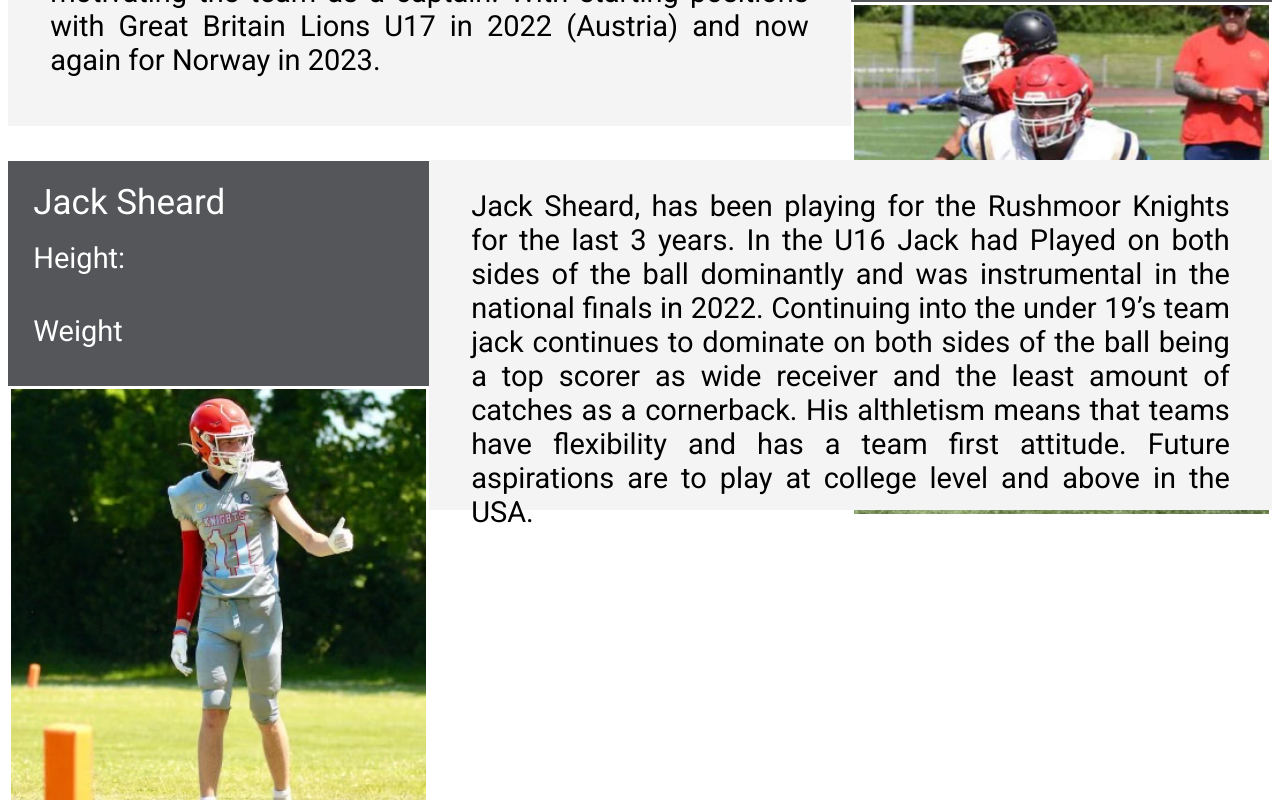
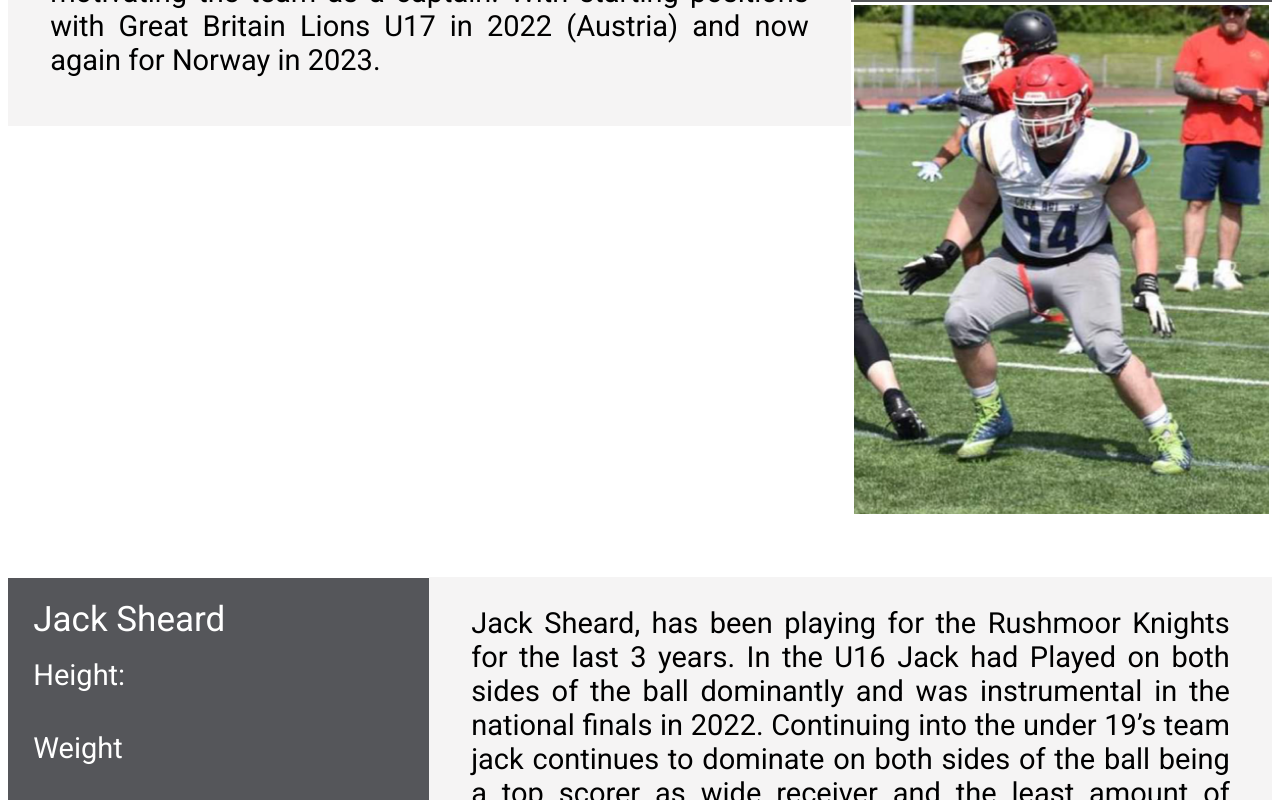
Before and after one commit to Muhammad-Huzaifa15180/Demo-app, a React (Vite) app: page / in a window 1280 px wide. Shown: the part 5020-5820 px from the top of the page. Built offline with nearby package versions, Linux system fonts and the light colour scheme.

Commit message:
changed classname

```diff
--- a/src/pages/Home/feature/index.tsx
+++ b/src/pages/Home/feature/index.tsx
@@ -45,7 +45,7 @@ const Featured = () => {
 
 
             </div>
-            <div className="flex-feature">
+            <div className="flex3-feature">
                 <div className="col-content">
                     <div className="col">
                         <h3>Jack Sheard</h3>
```
